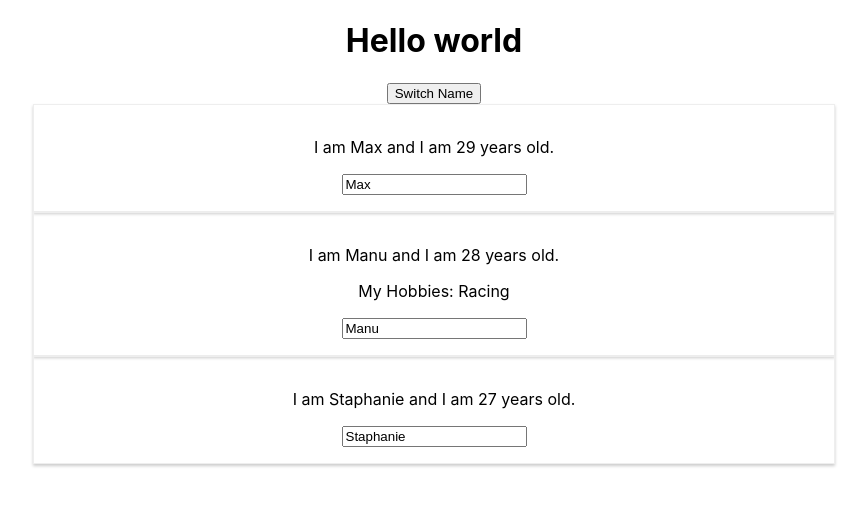
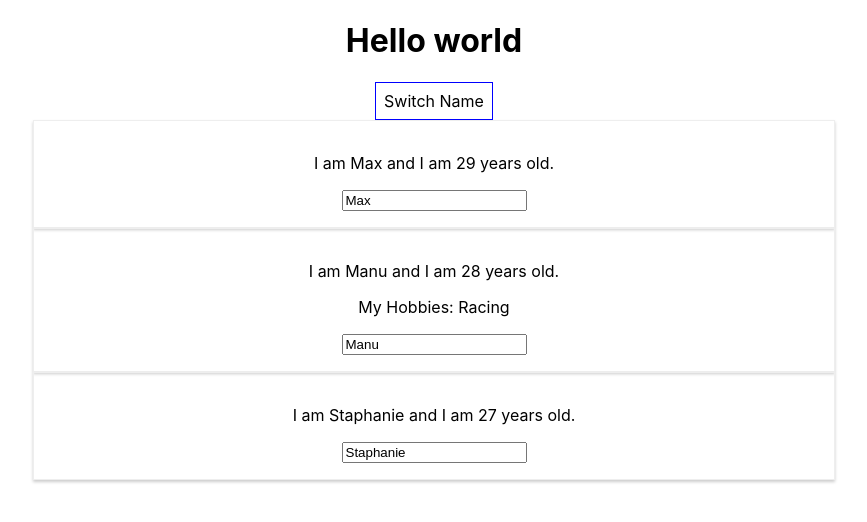
Before and after one commit to cape-balder/react-practice, a React (Create React App) app: page / in a window 1280 px wide. Shown: the top 522 px of the page, without its empty margins (206-1073 px from the left). Built offline with nearby package versions, Linux system fonts and the light colour scheme.

Commit message:
Inline style

```diff
--- a/src/App.js
+++ b/src/App.js
@@ -36,10 +36,20 @@
   }
 
   render() {
+    const style = {
+      backgroundColor: 'white',
+      font: 'inherit',
+      border: '1px solid blue',
+      padding: '8px',
+      cursor: 'pointer'
+    }
+
     return (
       <div className="App">
         <h1>Hello world</h1>
-        <button onClick={() => this.switchNameHandler('Maximilian')}>Switch Name</button>
+        <button
+          style={style}
+          onClick={() => this.switchNameHandler('Maximilian')}>Switch Name</button>
         <Person
           name={this.state.persons[0].name}
           age={this.state.persons[0].age}/>
```
